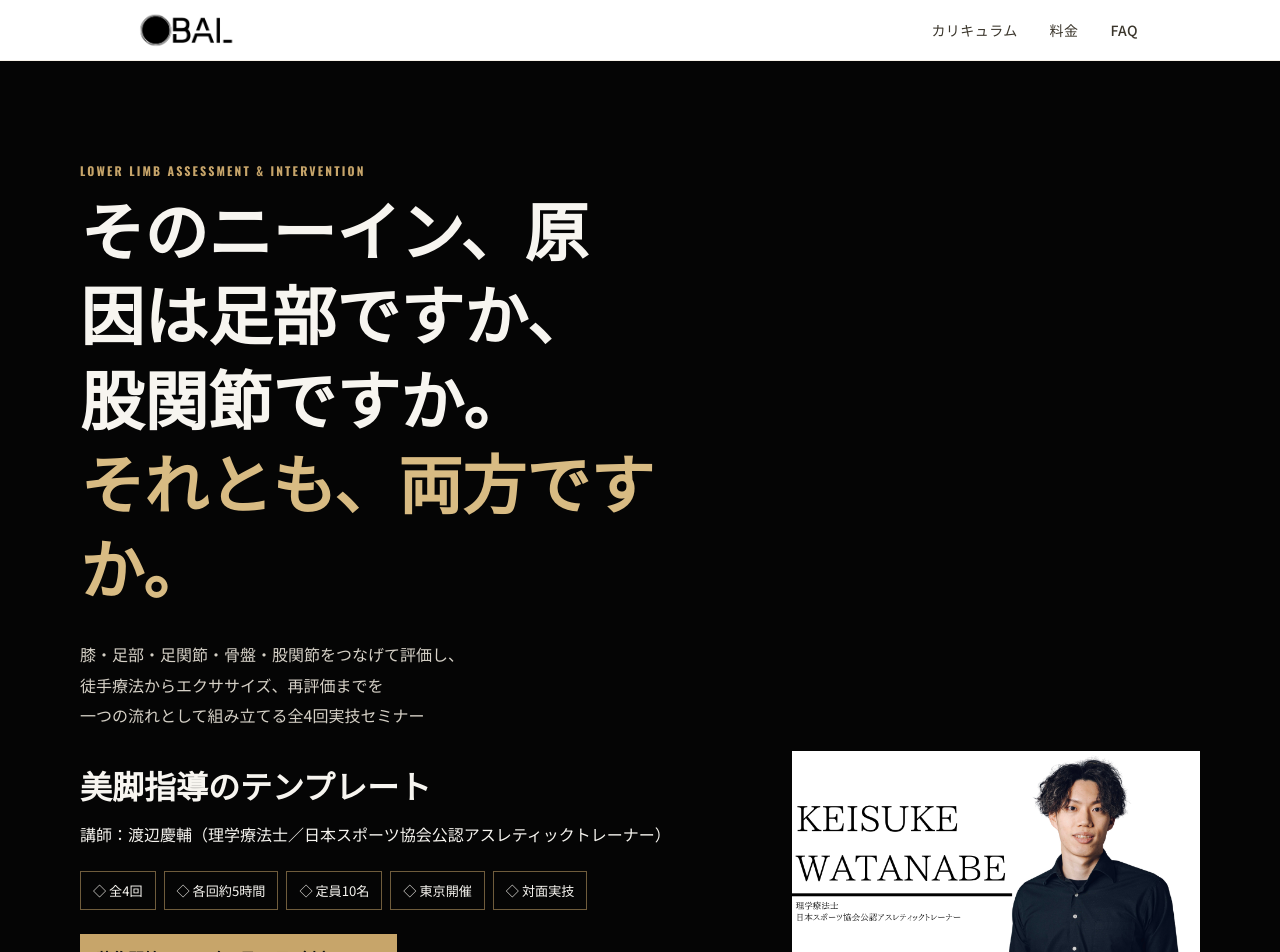
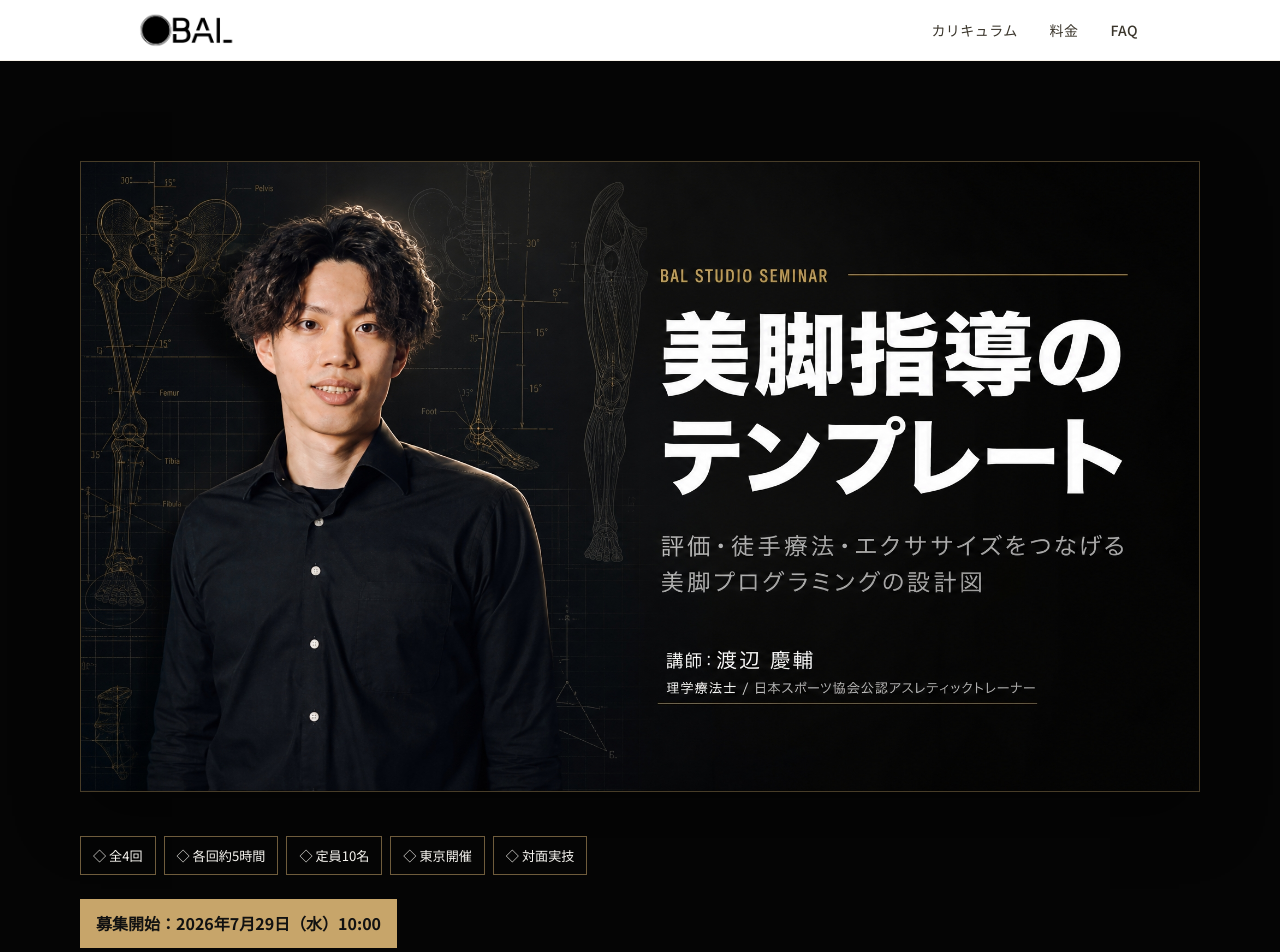
Before and after one commit to KENTA-KAJI/bal-bikyaku-template, a Next.js app: page / in a window 1280 px wide. Shown: the top 952 px of the page. Built offline with nearby package versions, Linux system fonts and the light colour scheme.

Commit message:
feat: replace hero with seminar main visual

```diff
--- a/src/components/LandingPage.module.css
+++ b/src/components/LandingPage.module.css
@@ -81,9 +81,16 @@
 .heroInner {
   width: min(100%, 1120px);
   margin: auto;
-  display: grid;
-  gap: 2rem;
-  align-items: center;
+}
+.mainVisual {
+  display: block;
+  width: 100%;
+  height: auto;
+  border: 1px solid rgba(199, 165, 106, 0.35);
+  box-shadow: 0 24px 60px rgba(0, 0, 0, 0.42);
+}
+.heroMeta {
+  padding-top: 1.25rem;
 }
 .hero h1 {
   font-family: var(--font-serif);
@@ -591,9 +598,6 @@
   margin-top: 2rem;
 }
 @media (min-width: 768px) {
-  .heroInner {
-    grid-template-columns: 1.25fr 0.75fr;
-  }
   .problemGrid,
   .cardGrid {
     grid-template-columns: repeat(3, 1fr);
--- a/src/components/LandingPage.tsx
+++ b/src/components/LandingPage.tsx
@@ -218,26 +218,16 @@ export default function LandingPage() {
     <>
       <section className={styles.hero}>
         <div className={styles.heroInner}>
-          <div>
-            <p className={styles.kicker}>
-              LOWER LIMB ASSESSMENT & INTERVENTION
-            </p>
-            <h1>
-              そのニーイン、原因は足部ですか、股関節ですか。
-              <br />
-              <span>それとも、両方ですか。</span>
-            </h1>
-            <p className={styles.heroLead}>
-              膝・足部・足関節・骨盤・股関節をつなげて評価し、
-              <br />
-              徒手療法からエクササイズ、再評価までを
-              <br />
-              一つの流れとして組み立てる全4回実技セミナー
-            </p>
-            <h2 className={styles.productName}>美脚指導のテンプレート</h2>
-            <p>
-              講師：渡辺慶輔（理学療法士／日本スポーツ協会公認アスレティックトレーナー）
-            </p>
+          <Image
+            src="/images/bikyaku-main-visual.jpg"
+            alt="美脚指導のテンプレート。評価・徒手療法・エクササイズをつなげる美脚プログラミングの設計図。講師：渡辺慶輔"
+            width={2048}
+            height={1152}
+            priority
+            sizes="(max-width: 768px) 100vw, 1120px"
+            className={styles.mainVisual}
+          />
+          <div className={styles.heroMeta}>
             <div className={styles.chips}>
               {["全4回", "各回約5時間", "定員10名", "東京開催", "対面実技"].map(
                 (x) => (
@@ -249,14 +239,6 @@ export default function LandingPage() {
               募集開始：2026年7月29日（水）10:00
             </p>
           </div>
-          <Image
-            src={seminarData.instructor.imageUrl}
-            alt={seminarData.instructor.imageAlt}
-            width={520}
-            height={520}
-            priority
-            className={styles.heroImage}
-          />
         </div>
         <div className={styles.heroCta}>
           <SalesCta placement="hero" />
```
Also changed, not shown: public/images/bikyaku-main-visual.jpg (added).
